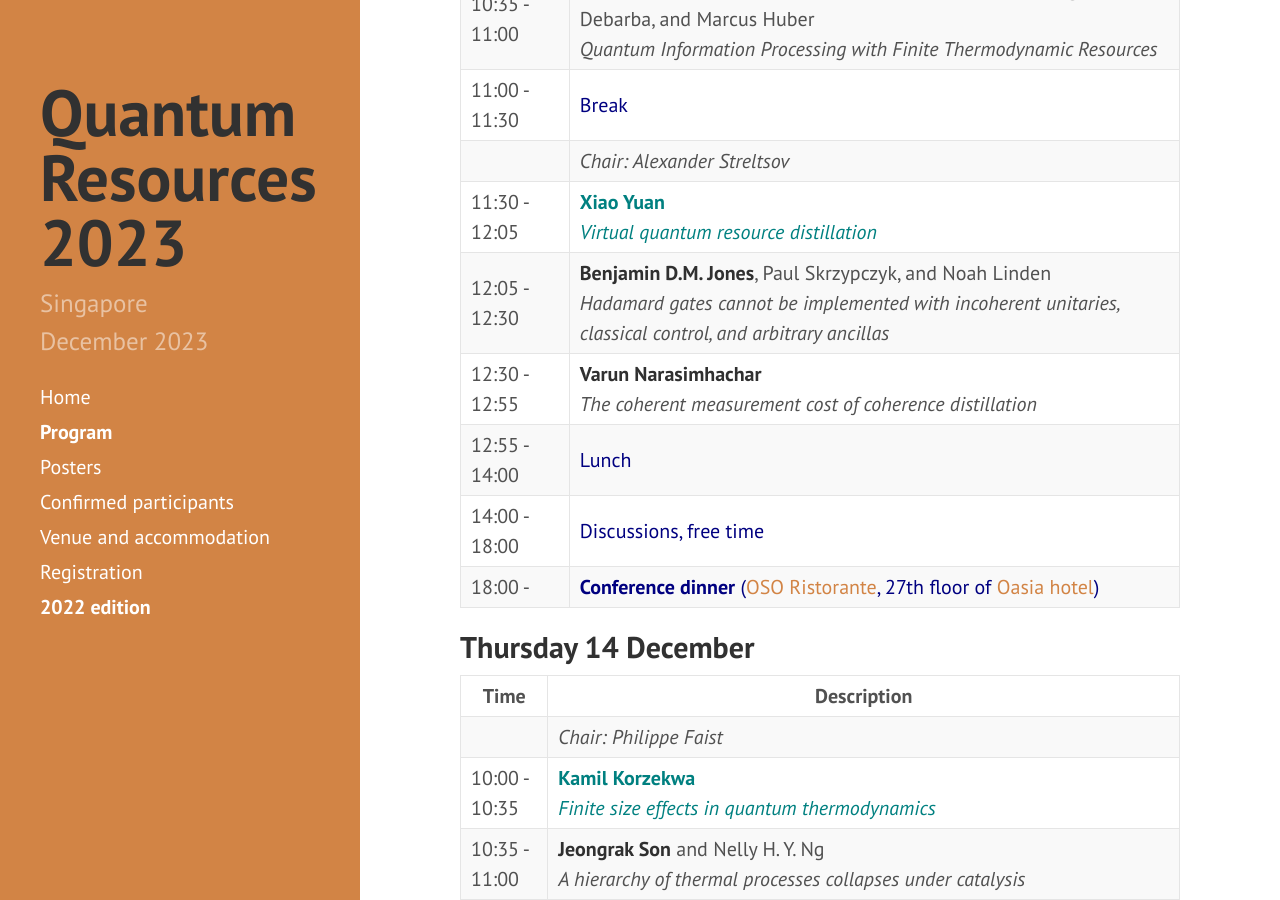
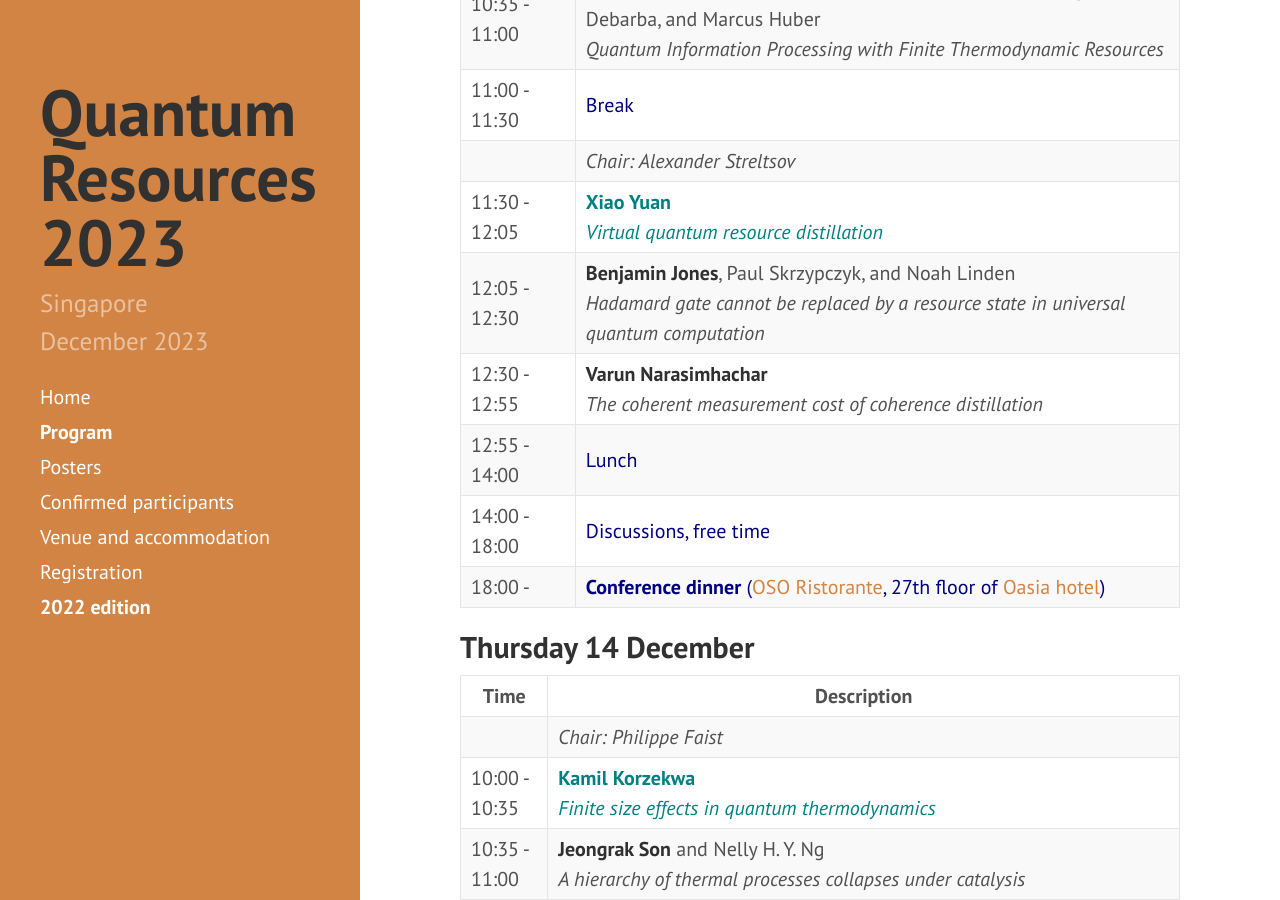
Before and after one commit to RyujiPat2/RyujiPat2.github.io, a Jekyll site: the page built from program.md, in a window 1280 px wide and 900 px high, scrolled down 3539 px. Built offline with Jekyll 4.4.1, drawn with Linux system fonts in a browser that asks for light colours; nearby versions of some CDN libraries.

Commit message:
Update program.md

```diff
--- a/program.md
+++ b/program.md
@@ -73,7 +73,7 @@ order: 2
 | 11:00 - 11:30  | <span class="p-invited">Break</span>       |
 || *Chair: Alexander Streltsov* |
 | 11:30 - 12:05  | <span class="p-contrib"><b>Xiao Yuan</b><br /><i>Virtual quantum resource distillation</i></span>        |
-| 12:05 - 12:30  | **Benjamin D.M. Jones**, Paul Skrzypczyk, and Noah Linden <br /><i>Hadamard gates cannot be implemented with incoherent unitaries, classical control, and arbitrary ancillas</i>     |
+| 12:05 - 12:30  | **Benjamin Jones**, Paul Skrzypczyk, and Noah Linden <br /><i>Hadamard gate cannot be replaced by a resource state in universal quantum computation</i>     |
 | 12:30 - 12:55  | **Varun Narasimhachar** <br /><i>The coherent measurement cost of coherence distillation</i>        |
 | 12:55 - 14:00  | <span class="p-invited">Lunch</span>      |
 | 14:00 - 18:00  | <span class="p-invited">Discussions, free time</span>     |
```
